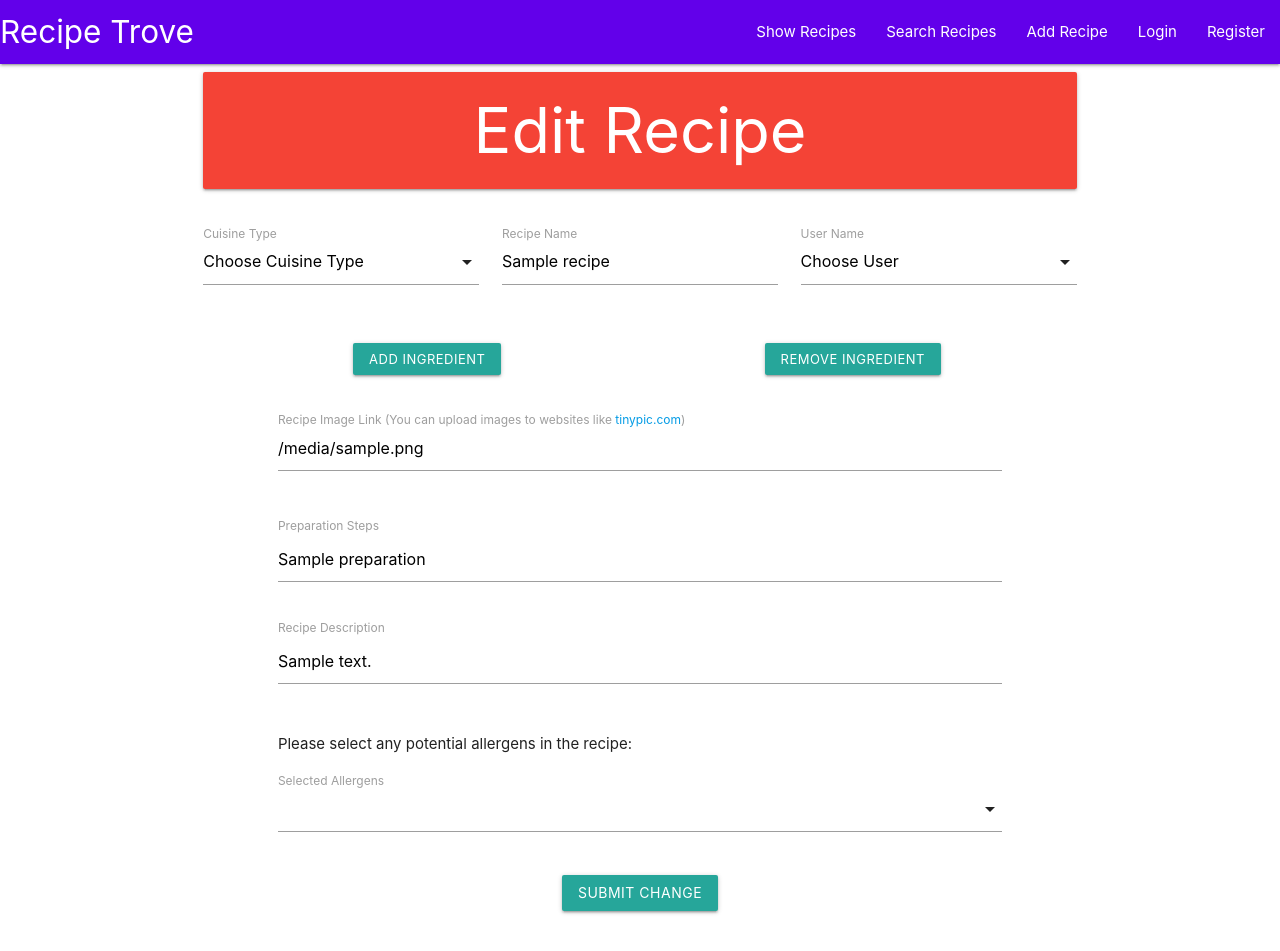
After one commit to Code-Institute-Submissions/Data-Centric-Development-Milestone-Projectv2, a Flask app: template templates/editrecipe.html in a window 1280 px wide. The commit adds this page. Run offline with Flask 2, Linux system fonts and the light colour scheme; the template is opened without the code that fills it: most values are stand-ins (such as "Sample title", 1, 10 or a date in 2020); some libraries are stand-ins or nearby versions.

Commit message:
Editing of recipes completed and working

```diff
--- a/app.py
+++ b/app.py
@@ -49,6 +49,7 @@ def insert_recipe():
         recipes.insert_one(result)
     return redirect(url_for('list_recipes'))
 
+
 @app.route('/search', methods=['POST', 'GET'])
 def search():
     return render_template('search.html', recipes = mongo.db.recipes.find(), cuisine=mongo.db.cuisine.find(), user=mongo.db.user.find())
@@ -74,5 +75,38 @@ def result():
 
     return render_template('result.html', recipes = mongo.db.recipes.find(), search_result = search_result)
 
+@app.route('/edit_recipe/<recipe_id>', methods=['POST', 'GET'])
+def edit_recipe(recipe_id):
+    recipe = mongo.db.recipes.find_one({"_id": ObjectId(recipe_id)})
+    ingredient_list = []
+    ingredient_qty_list = []
+    counter = int(recipe['ingredient_counter']) + 1
+    for x in range(1, counter, 1):
+        ingredient_list.append(recipe['ingredient_' + str(x)])
+    for x in range(1, counter, 1):
+        ingredient_qty_list.append(recipe['ingredient_qty_' + str(x)])
+    return render_template('editrecipe.html', recipe = recipe, cuisine=mongo.db.cuisine.find(), user=mongo.db.user.find(), allergen = mongo.db.allergens.find(), ingredient_list = ingredient_list, ingredient_qty_list = ingredient_qty_list, counter = counter)
+
+@app.route('/update_recipe/<recipe_id>/', methods=['POST', 'GET'])
+def update_recipe(recipe_id):
+
+    # maybe delete contents of recipe then add all like below?
+
+    if request.method == 'POST':
+        result = request.form.to_dict()
+        allergen_result = request.form.getlist('allergens')
+        non_string = request.form.get('preparation')
+        preparation_result = str(request.form.get('preparation'))
+        preparation_string = preparation_result.split("\r\n")
+        result['preparation'] = ', '.join(preparation_string)
+        result['allergens'] = ', '.join(allergen_result)
+        recipes = mongo.db.recipes
+        recipes.replace_one({"_id": ObjectId(recipe_id)}, result)
+        return redirect(url_for('list_recipes'))
+        #Figure out way to redirect back to same recipe ID
+
+        # Something like: return redirect(url_for('show_recipe', recipe_id = this._id))
+
+
 if __name__ == '__main__':
     app.run(host=os.environ.get('IP'), port=int(os.environ.get('PORT')), debug=True)
--- /dev/null
+++ b/templates/editrecipe.html
@@ -0,0 +1,153 @@
+{% extends 'base.html' %}
+
+{% block content %}
+
+<div class="container">
+    <div class="row">
+        <div class="col s12 center-align">
+            <h1 class="card-panel red white-text">Edit Recipe</h1>
+        </div>
+    </div>
+    <div class="row">
+        <form action="{{ url_for('update_recipe', recipe_id=recipe._id) }}" method="POST" class="col-sm-12" name="recipeform" id="recipeform">
+            <div class="row">
+                <div class="input-field col s4">
+                    <select id="cuisine" name="cuisine_name">
+                        <option value="" disabled selected>Choose Cuisine Type</option>
+                        {% for cui in cuisine %}
+                            {% if cui.cuisine_name == recipe.cuisine_name %}
+                            <option value="{{cui.cuisine_name}}" selected>{{cui.cuisine_name}}</option>
+                            {% else %}
+                            <option value="{{cui.cuisine_name}}">{{cui.cuisine_name}}</option>
+                            {% endif %}
+                        {% endfor %}
+                    </select>
+                    <label>Cuisine Type</label>
+                </div>
+                <div class="input-field col s4">
+                    <label>Recipe Name</label>
+                    <input type="text" id="recipe_name" name="recipe_name" value="{{recipe.recipe_name}}">
+                </div>
+
+                <div class="input-field col s4">
+                    <select id="user_name" name="user_name">
+                        <option value="" disabled selected>Choose User</option>
+                        {% for x in user %}
+                            {% if x.user_name == recipe.user_name %}
+                            <option value="{{x.user_name}}" selected>{{x.user_name}}</option>
+                            {% else %}
+                            <option value="{{x.user_name}}">{{x.user_name}}</option>
+                            {% endif %}
+                        {% endfor %}
+                    </select>
+                    <label>User Name</label>
+                </div>
+            </div>
+            <div class="ingredient_count"><textarea name="ingredient_counter" id="ingredient_counter" style="display:none;" >1</textarea></div>
+            <div class="ingredient-list" id="ingredient-list">
+                <div class="row ingredient">
+                    {% for x in range(1, counter, 1) %}
+
+                        <div class="col s10 ingredient-row offset-s1">
+                            <div class="input-field col s6">
+                                <input placeholder="First Ingredient" type="text" name = "ingredient_{{x}}" id="ingredient_{{x}}" value="{{ingredient_list[x - 1]}}">
+                                {% if x == 1 %}
+                                <label for="">List Ingredients</label>
+                                {% endif %}
+                            </div>
+                            <div class="input-field col s6">
+                                <input placeholder="Quantity" type="text" name = "ingredient_qty_{{x}}" id="ingredient_qty_{{x}}" value="{{ingredient_qty_list[x - 1]}}">
+                                {% if x == 1 %}
+                                <label class="active" for="">Quantity or Units (eg. 3 Cups, 2 Tbsp)</label>
+                                {% endif %}
+                            </div>
+                        </div>
+                    {% endfor %}
+                </div>
+            </div>
+            <div class="col s12">
+                <div class="row col s12 center">
+                     <div class="input-field col s6">
+                        <button type="button" class="waves-effect waves-light btn-small" id="addIngredientButton">Add Ingredient</button>
+                    </div>
+                    <div class="input-field col s6">
+                        <button type="button" class="waves-effect waves-light btn-small" id="removeIngredientButton">Remove Ingredient</button>
+                    </div>
+                </div>
+            </div>
+            <div class="row">
+                 <div class="input-field col s10 offset-s1">
+                    <label>Recipe Image Link (You can upload images to websites like <a href="http://tinypic.com/">tinypic.com</a>)</label>
+                    <input placeholder="Example: http://i68.tinypic.com/2bdrlt.jpg" type="text" id="recipe_image" name="recipe_image" value="{{recipe.recipe_image}}">
+                </div>
+            </div>
+            <div class="row">
+                <div class="col s10 offset-s1">
+                    {% set preparationList = recipe.preparation.split(',') %}
+                    <label for="">Preparation Steps</label>
+                    <textarea placeholder="Press enter after each step to create a new line" class="materialize-textarea" name = "preparation" id="preparation" rows="5" cols="60">{{recipe.preparation | replace(", ", "\r\n")}}</textarea>
+                </div>
+            </div>
+            <div class="row">
+                <div class="col s10 offset-s1">
+                    <label for="">Recipe Description</label>
+                    <textarea placeholder="A short description of the Recipe" class="materialize-textarea" name = "description" id="description" rows="5" cols="60">{{ recipe.description }}</textarea>
+                </div>
+            </div>
+            <div class="row">
+                <div class="col s10 offset-s1">
+                    <p>Please select any potential allergens in the recipe:</p>
+                </div>
+                <div class="input-field col s10 offset-s1">
+                    <select name="allergens" id="allergens" multiple>
+                    {% for entry in allergen %}
+                        {% if entry.allergen in recipe.allergens %}
+                        <option value="{{entry.allergen}}" selected>{{entry.allergen}}</option>
+                        {% else %}
+                        <option value="{{entry.allergen}}">{{entry.allergen}}</option>
+                        {% endif %}
+                    {% endfor %}
+                    </select>
+                    <label>Selected Allergens</label>
+                </div>
+            </div>
+            <div class="row">
+                <div class="col s4 offset-s4 center">
+                    <button class="btn" type="submit">Submit Change</button>
+                </div>
+            </div>
+
+        </form>
+    </div>
+</div>
+
+<script type="text/javascript">
+    var count = parseInt("{{counter}}") - 1;
+    $(document).ready(function() {
+        $('select').formSelect();
+        // Add ingredient and ingredient qty row when button is clicked
+        $("#addIngredientButton").click(function(){
+            count += 1;
+            $( '.ingredient-list' ).append('<div class="row ingredient"></div>');
+            $('.ingredient-list div:last-child').append('<div class="col s10 ingredient-row offset-s1"></div>')
+            $( '.ingredient-list div:last' ).append('<div class="input-field col s6"><input placeholder="Add Ingredient" name = "ingredient_'+count+'" id="ingredient_'+count+'" rows="1"></div> <div class="input-field col s6"><input placeholder="Add Quantity" name = "ingredient_qty_'+count+'" id="ingredient_qty_'+count+'" rows="1"></div></div>');
+            $('#ingredient_counter').text(parseInt(count));
+
+        });
+
+        //Remove ingredient row when button is clicked
+        $("#removeIngredientButton").click(function() {
+            if (count > 1) {
+                 count -= 1;
+                 $('.ingredient-list .ingredient:last').remove();
+                 $('#ingredient_counter').text(parseInt(count));
+              }
+
+        });
+
+    });
+
+
+</script>
+
+{% endblock %}
--- a/templates/result.html
+++ b/templates/result.html
@@ -23,11 +23,6 @@
                 {% endfor %}
             </ul>
 
-        <!--{% for result in search_result %}-->
-        <!--    <a href="{{url_for('show_recipe', recipe_id=result._id)}}">-->
-        <!--    <p>{{result.recipe_name}} by {{result.user_name}}</p>-->
-        <!--    </a>-->
-        <!--{% endfor %}-->
         </div>
     </div>
 
--- a/templates/showrecipe.html
+++ b/templates/showrecipe.html
@@ -21,10 +21,10 @@
             </div>
             <div class="col s12">
                 <div class="col s6">
-                    <button class="btn" type="submit">Edit Recipe</button>
+                    <a href="{{url_for('edit_recipe', recipe_id=recipe._id)}}" class="waves-effect waves-light btn btn_small blue">Edit Recipe</a>
                 </div>
                 <div class="col s6">
-                    <button class="btn" type="submit">Delete Recipe</button>
+                    TO BE ADDED!!!
                 </div>
             </div>
         </div>
@@ -58,7 +58,6 @@
                                 {% for item in preparationList %}
                                 {{ item }} <br />
                                 {% endfor %}
-                                <!--<p>{{recipe.preparation | safe}}</p>-->
                             </span>
                         </div>
                     </div>
```
Lines whose indentation alone changed are shown as unchanged.
